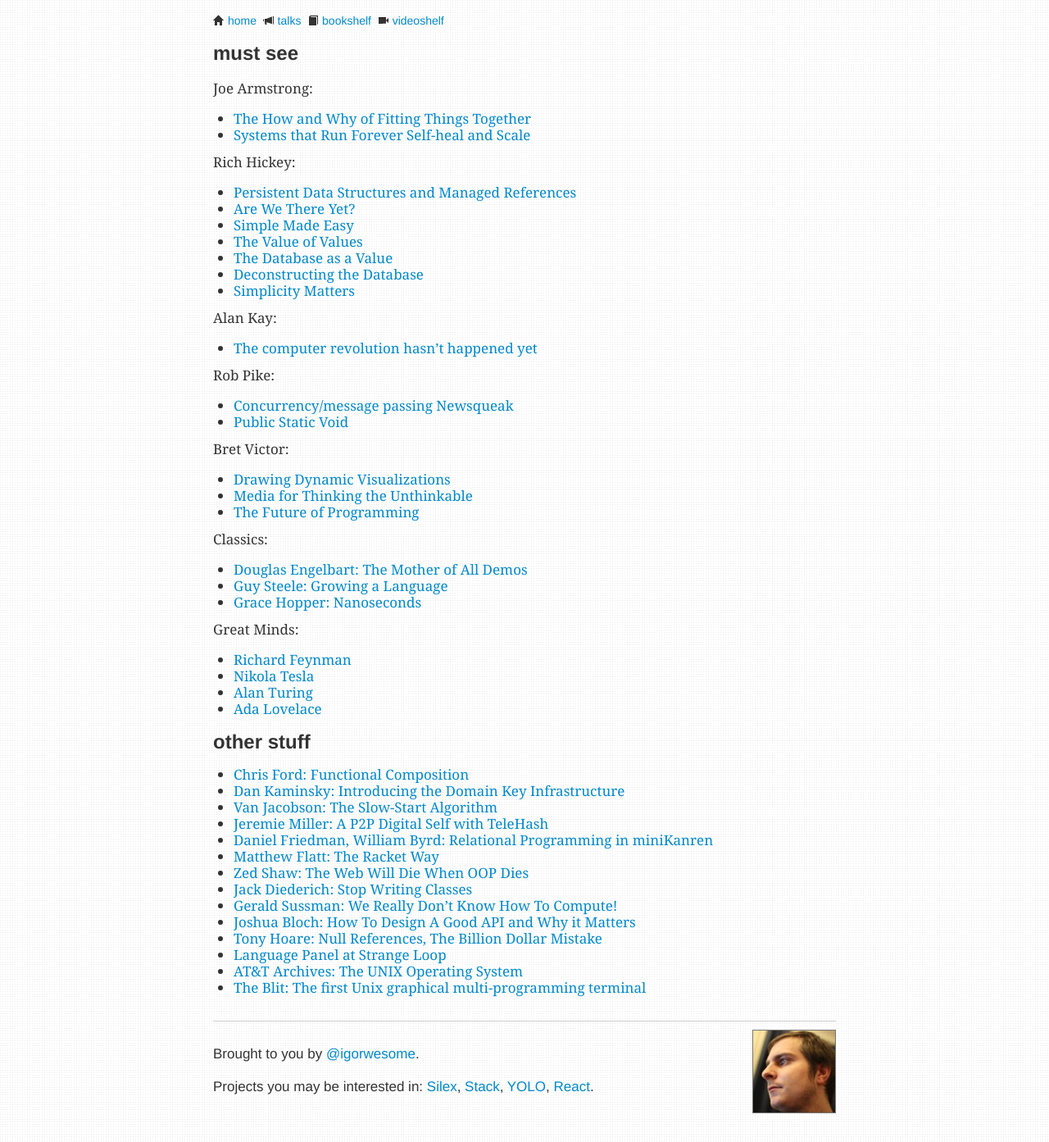
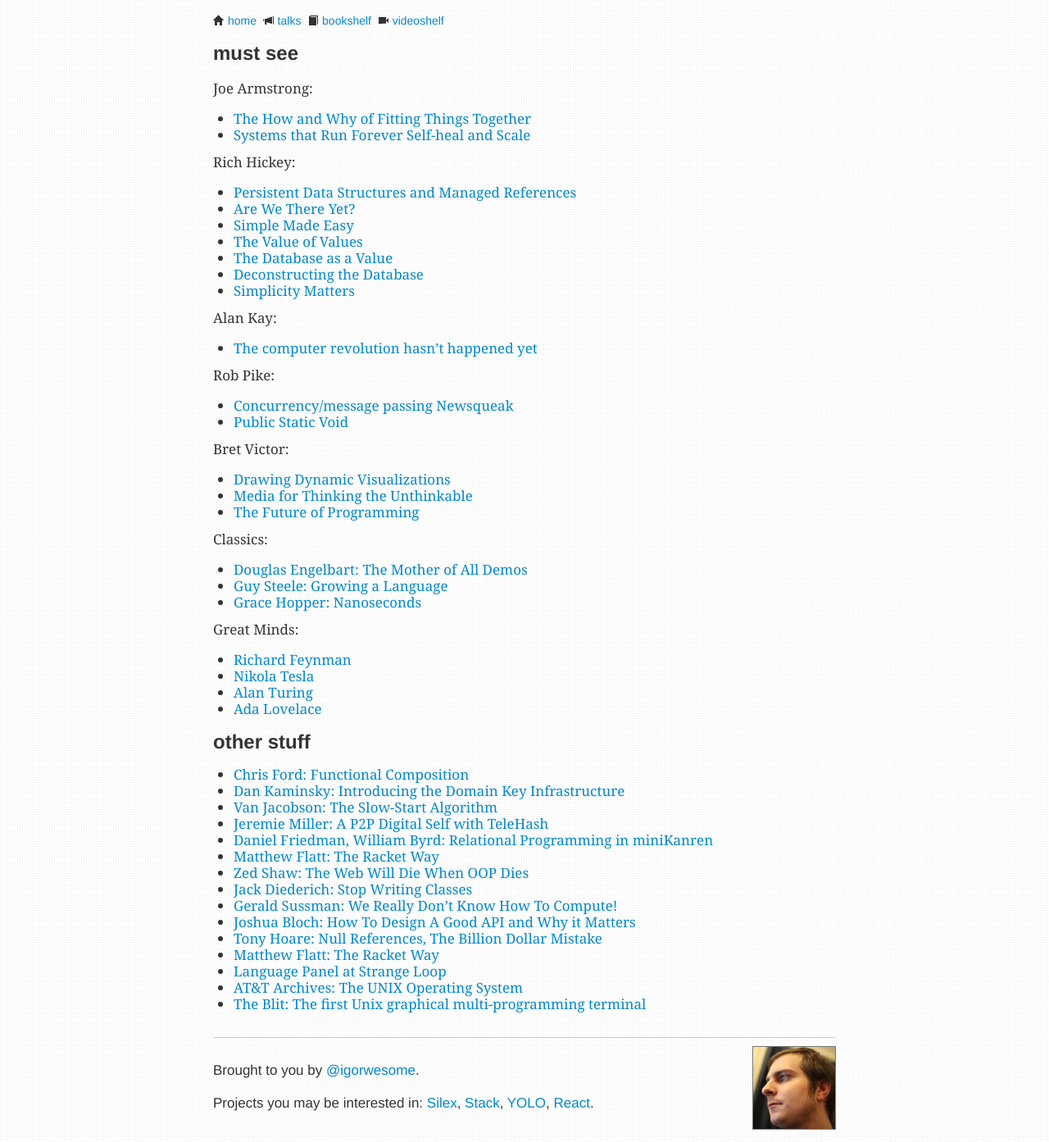
Before and after one commit to igorw/weblog, a Jekyll site: the page built from videoshelf.md, in a window 1280 px wide. Shown: the whole page at 82% size. Built offline with Jekyll 4.4.1, drawn with Linux system fonts in a browser that asks for light colours; Markdown is read by kramdown in place of the engine named in the settings.

Commit message:
add racket to videoshelf

```diff
--- a/videoshelf.md
+++ b/videoshelf.md
@@ -61,6 +61,7 @@ Great Minds:
 * [Gerald Sussman: We Really Don't Know How To Compute!](http://www.infoq.com/presentations/We-Really-Dont-Know-How-To-Compute)
 * [Joshua Bloch: How To Design A Good API and Why it Matters](https://www.youtube.com/watch?v=aAb7hSCtvGw)
 * [Tony Hoare: Null References, The Billion Dollar Mistake](http://www.infoq.com/presentations/Null-References-The-Billion-Dollar-Mistake-Tony-Hoare)
+* [Matthew Flatt: The Racket Way](http://www.infoq.com/presentations/Racket)
 * [Language Panel at Strange Loop](http://www.infoq.com/presentations/Language-Panel)
 * [AT&T Archives: The UNIX Operating System](https://www.youtube.com/watch?v=tc4ROCJYbm0)
 * [The Blit: The first Unix graphical multi-programming terminal](https://www.youtube.com/watch?v=emh22gT5e9k)
```
